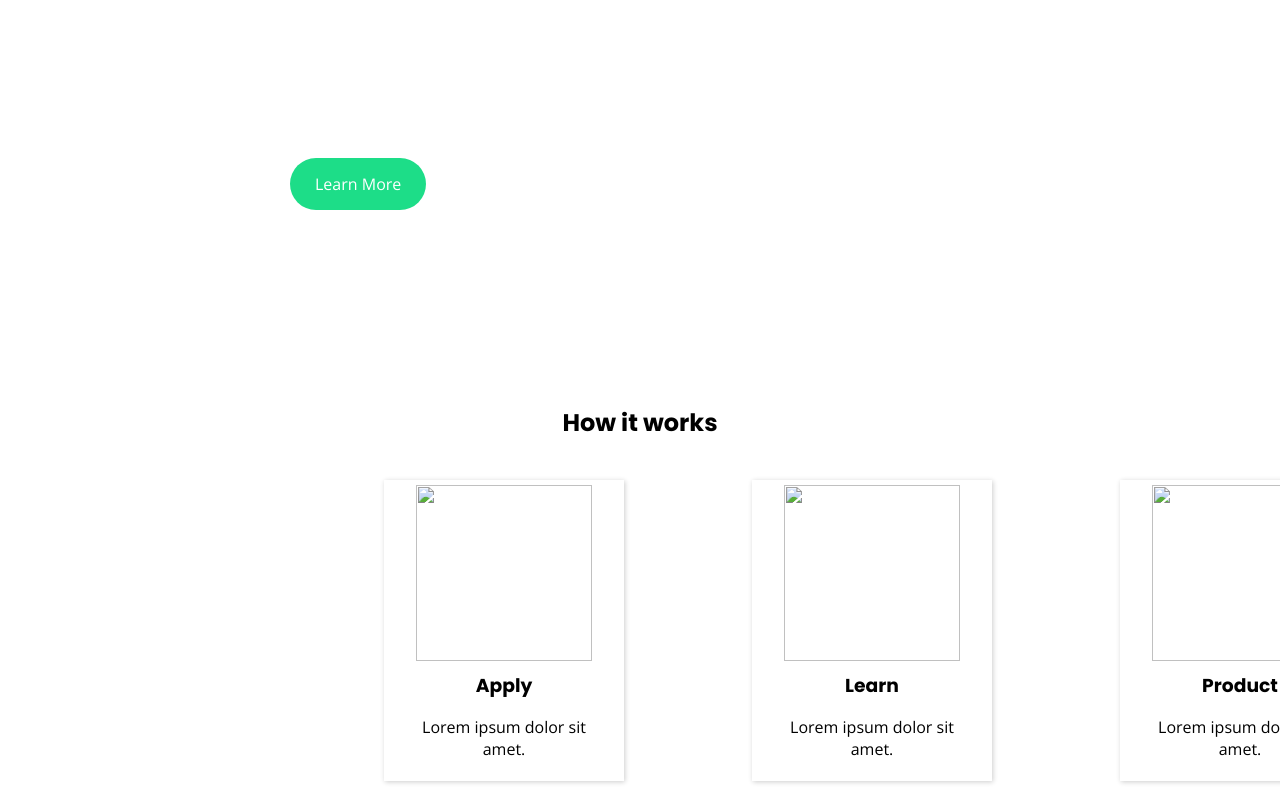
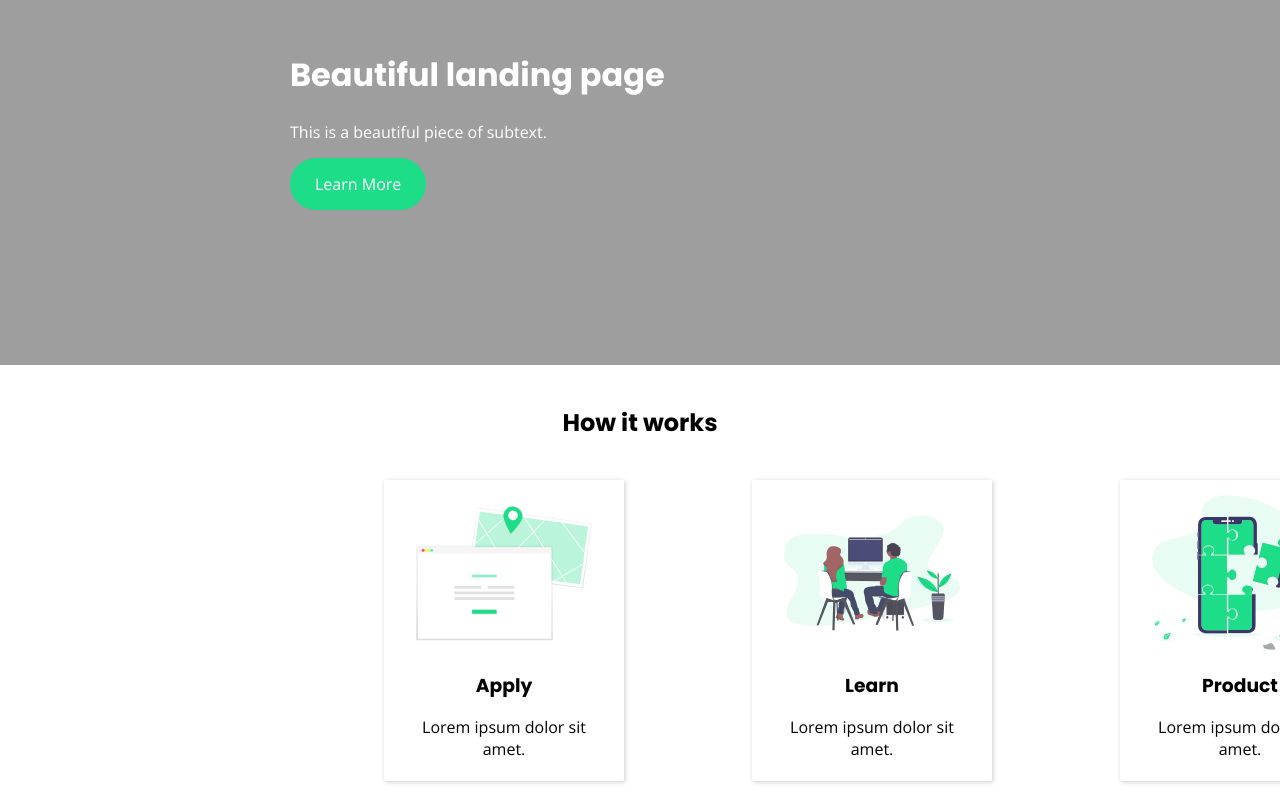
Before and after one commit to shaneo711/landing, a plain HTML site: page index.html in a window 1280 px wide. Shown: the part 140-944 px from the top of the page. Drawn offline with nearby package versions, Linux system fonts and the light colour scheme; the site is published under a folder, as on GitHub Pages, so addresses that start at the root find nothing.

Commit message:
changes image file paths

```diff
--- a/index.html
+++ b/index.html
@@ -10,7 +10,7 @@
 </head>
 <body>
   <!-- code a Hero / Banner section -->
-    <div class="banner" style="background-image: url(/images/background.png);">
+    <div class="banner" style="background-image: url(images/background.png);">
       <div class="container">
         <h1>Beautiful landing page</h1>
         <p>This is a beautiful piece of subtext.</p>
@@ -22,17 +22,17 @@
       <h2>How it works</h2>
       <div class="cards">
         <div class="card">
-          <img src="/images/apply.svg" alt="">
+          <img src="images/apply.svg" alt="">
           <h3>Apply</h3>
           <p>Lorem ipsum dolor sit amet.</p>
         </div>
         <div class="card">
-          <img src="/images/learn.svg" alt="">
+          <img src="images/learn.svg" alt="">
           <h3>Learn</h3>
           <p>Lorem ipsum dolor sit amet.</p>
         </div>
         <div class="card">
-          <img src="/images/product.svg" alt="">
+          <img src="images/product.svg" alt="">
           <h3>Product</h3>
           <p>Lorem ipsum dolor sit amet.</p>
         </div>
```
